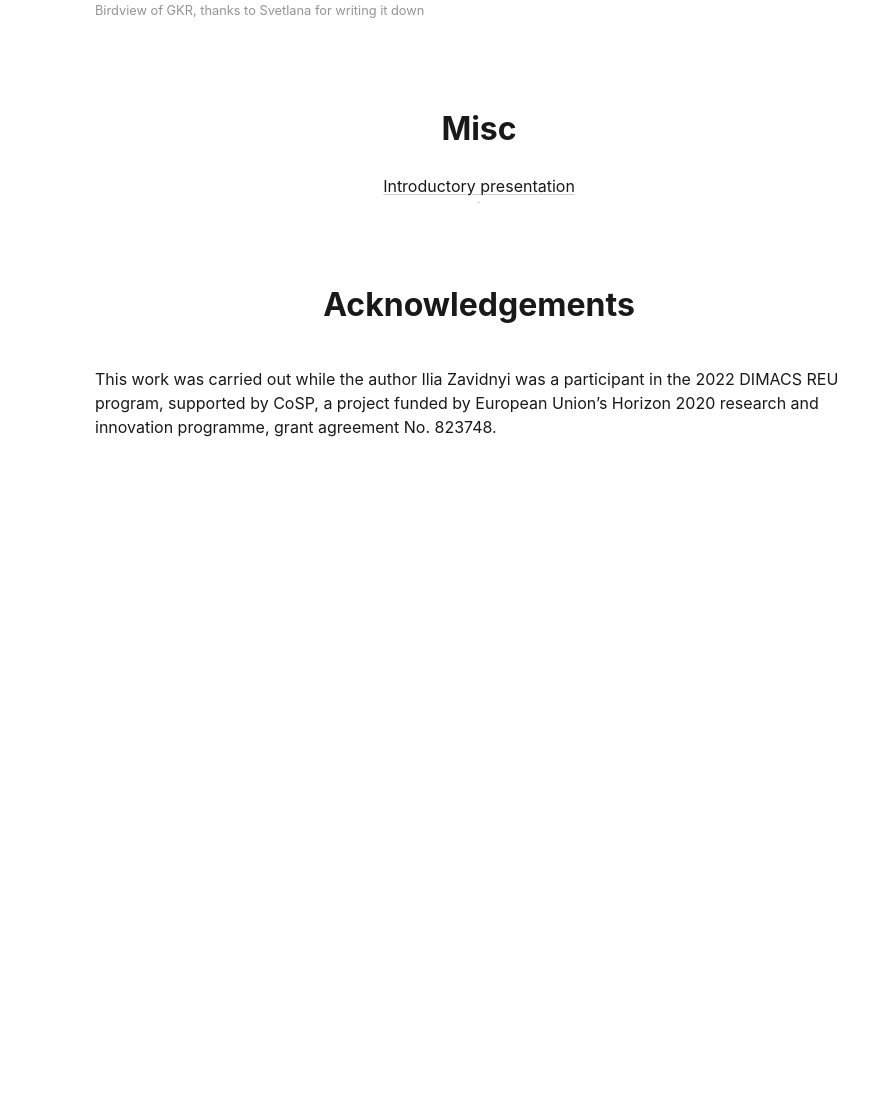
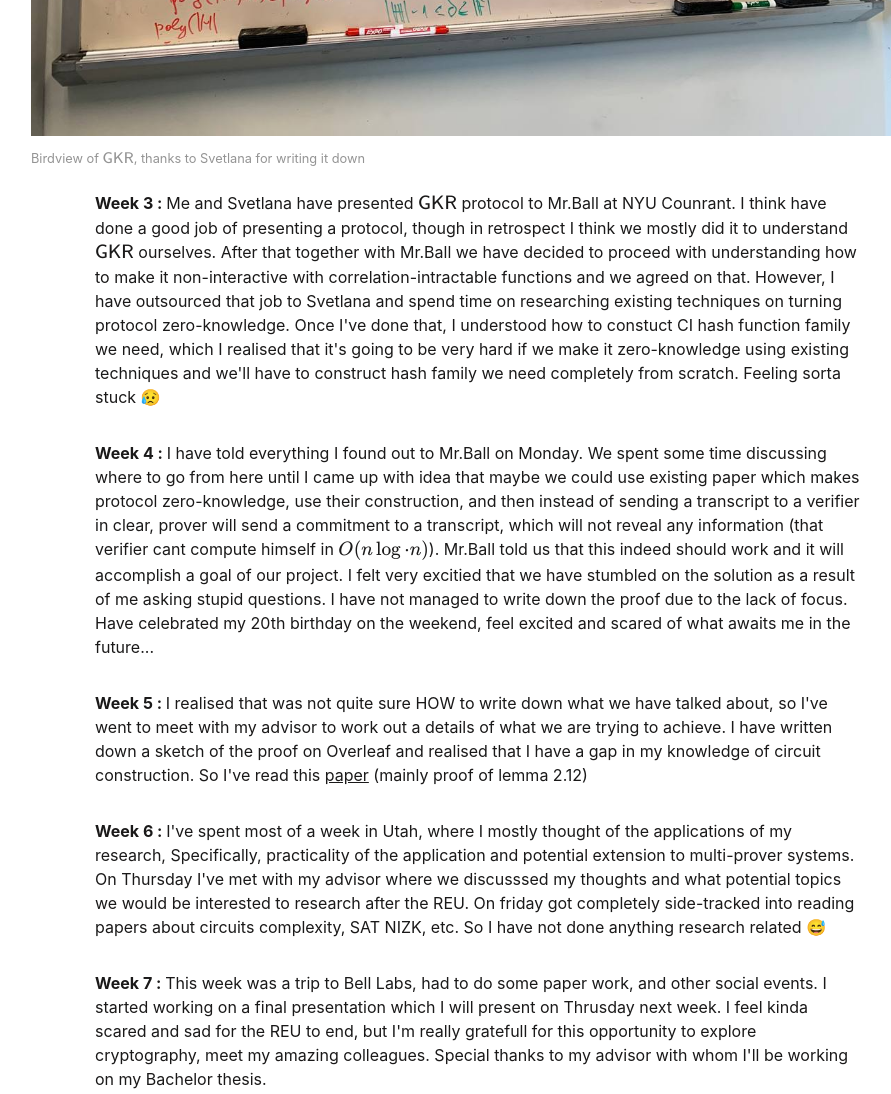
Before and after one commit to zavidnyi/reu-dimacs-2022, a plain HTML site: page simple_website/index.html in a window 1280 px wide. Shown: the part 1555-2649 px from the top of the page, without its empty margins (161-1052 px from the left). Before the commit the page ends 2058 px from the top, so only its background shows below. Drawn offline with nearby package versions, Linux system fonts and the light colour scheme.

Commit message:
log for weeks 5-7

```diff
--- a/simple_website/index.html
+++ b/simple_website/index.html
@@ -17,6 +17,9 @@
     <meta name="twitter:description" content="Ilia Zavidnyi DIMACS REU research log">
     <meta name="twitter:url" content="http://reu.dimacs.rutgers.edu/~iz67/">
     <title>Zavidnyi Ilia DIMACS REU 2022</title>
+    <link rel="stylesheet" href="https://cdnjs.cloudflare.com/ajax/libs/KaTeX/0.7.1/katex.min.css">
+    <script src="https://cdnjs.cloudflare.com/ajax/libs/KaTeX/0.7.1/katex.min.js"></script>
+    <script src="https://cdnjs.cloudflare.com/ajax/libs/KaTeX/0.7.1/contrib/auto-render.min.js"></script>
     <style>
         body {
             font-size: calc(100vw / 1920 * 10);
@@ -97,14 +100,11 @@
             line-height: 1.5em;
         }
 
-        img {
-            max-width: 60vw;
-        }
 
         figcaption {
             display: block;
             min-width: 0;
-            max-width: var(--document-column-size,auto);
+            max-width: 70vw;
             min-height: 1.5em;
             margin: .83333333em auto 0;
             font-family: Inter,Helvetica Neue,Helvetica,sans-serif;
@@ -117,6 +117,10 @@
             text-align: left;
             line-height: normal;
             white-space: pre-wrap;
+        }
+
+        figure > img {
+            max-width: 70vw;
         }
         </style>
   </head>
@@ -141,7 +145,10 @@
 
     <h2>GKR: journey to NIZK</h2>
 
-    <p><strong>Description: </strong> TODO</p>
+    <p>
+        <strong>Description: </strong>A <a href="https://www.microsoft.com/en-us/research/wp-content/uploads/2008/01/GoldwasserKR08a.pdf" target="_blank" class="link , tlink">GKR protocol</a>, introduced in 2008 has polynomial prover complexity and quasi-linear verifier complexity.
+        We aim to make it non-interactive, zero-knowledge (NIZK for short) protocol, which can potentialy can yield and proof of work with thight prover complexity.
+    </p>
 
     <h2>Research Log</h2>
     <p>
@@ -155,15 +162,62 @@
     <p>
         <strong>Week 2: </strong>
         Svetlana Ivanova have joined my research project, so now I have a partner
-        I have spend all week understanding every detail about GKR protocol and preparing a presentation with explonation of it
+        I have spend all week understanding every detail about $\mathsf{GKR}$ protocol and preparing a presentation with explonation of it
         which we will present on 13.06.2022 to Mr.Ball
     </p>
 
     <figure>
-        <img src="gkr.jpg">
-        <figcaption>Birdview of GKR, thanks to Svetlana for writing it down</figcaption>
+        <img src="gkr.jpg" alt="gkr board"/>
+        <figcaption>Birdview of $\mathsf{GKR}$, thanks to Svetlana for writing it down</figcaption>
     </figure>
 
+    <p>
+        <strong>Week 3 : </strong>
+        Me and Svetlana have presented $\mathsf{GKR}$ protocol to Mr.Ball at NYU Counrant.
+        I think have done a good job of presenting a protocol, though in retrospect I think we mostly did it to understand $\mathsf{GKR}$ ourselves.
+        After that together with Mr.Ball we have decided to proceed with understanding how to make it non-interactive with correlation-intractable functions and we agreed on that.
+        However, I have outsourced that job to Svetlana and spend time on researching existing techniques on turning protocol zero-knowledge.
+        Once I've done that, I understood how to constuct CI hash function family we need, which I realised that it's going to be very hard if we make it zero-knowledge using existing techniques and we'll have to construct hash family we need completely from scratch.
+        Feeling sorta stuck 😥
+    </p>
+
+
+    <p>
+        <strong>Week 4 : </strong>
+        I have told everything I found out to Mr.Ball on Monday.
+        We spent some time discussing where to go from here until I came up with idea that maybe
+        we could use existing paper which makes protocol zero-knowledge, use their construction, and
+        then instead of sending a transcript to a verifier in clear, prover will send a commitment to a transcript, which will not reveal any information (that verifier cant compute himself in $O(n\log\cdot n)$).
+        Mr.Ball told us that this indeed should work and it will accomplish a goal of our project.
+        I felt very excitied that we have stumbled on the solution as a result of me asking stupid questions.
+        I have not managed to write down the proof due to the lack of focus.
+        Have celebrated my 20th birthday on the weekend, feel excited and scared of what awaits me in the future...
+    </p>
+
+    <p>
+        <strong>Week 5 : </strong>
+        I realised that was not quite sure HOW to write down what we have talked about, so
+        I've went to meet with my advisor to work out a details of what we are trying to achieve.
+        I have written down a sketch of the proof on Overleaf and realised that I have a gap in my knowledge of circuit construction.
+        So I've read this <a href="http://theory.cs.princeton.edu/complexity/book.pdf" target="_blank" class="link, tlink" >paper</a> (mainly proof of lemma 2.12)
+    </p>
+
+    <p>
+        <strong>Week 6 : </strong>
+        I've spent most of a week in Utah, where I mostly thought of the applications of my research,
+        Specifically, practicality of the application and potential extension to multi-prover systems.
+        On Thursday I've met with my advisor where we discusssed my thoughts and what potential topics we would be interested to research after the REU.
+        On friday got completely side-tracked into reading papers about circuits complexity, SAT NIZK, etc.
+        So I have not done anything research related 😅
+    </p>
+
+    <p>
+        <strong>Week 7 : </strong>
+        This week was a trip to Bell Labs, had to do some paper work, and other social events.
+        I started working on a final presentation which I will present on Thrusday next week.
+        I feel kinda scared and sad for the REU to end, but I'm really gratefull for this opportunity to explore cryptography, meet my amazing colleagues.
+        Special thanks to my advisor with whom I'll be working on my Bachelor thesis.
+    </p>
 
     <h2>Misc</h2>
 
@@ -173,5 +227,20 @@
     <p style="margin-bottom: 4rem;">
         This work was carried out while the author Ilia Zavidnyi was a participant in the 2022 DIMACS REU program, supported by CoSP, a project funded by European Union’s Horizon 2020 research and innovation programme, grant agreement No. 823748.
     </p>
+
+
+    <script>
+        renderMathInElement(
+            document.body,
+            {
+                delimiters: [
+                    {left: "$$", right: "$$", display: true},
+                    {left: "\\[", right: "\\]", display: true},
+                    {left: "$", right: "$", display: false},
+                    {left: "\\(", right: "\\)", display: false}
+                ]
+            }
+        );
+      </script>
   </body>
 </html>
```
Also changed, not shown: 1 other file.
